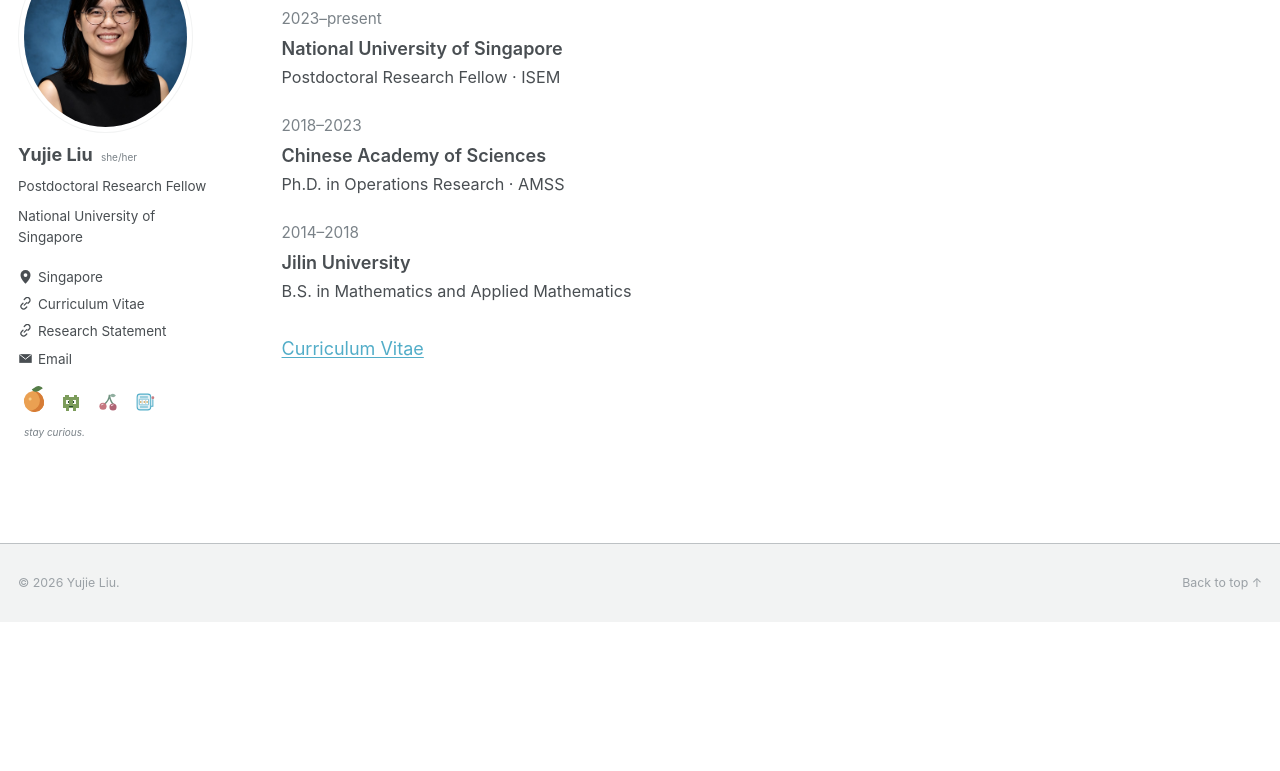
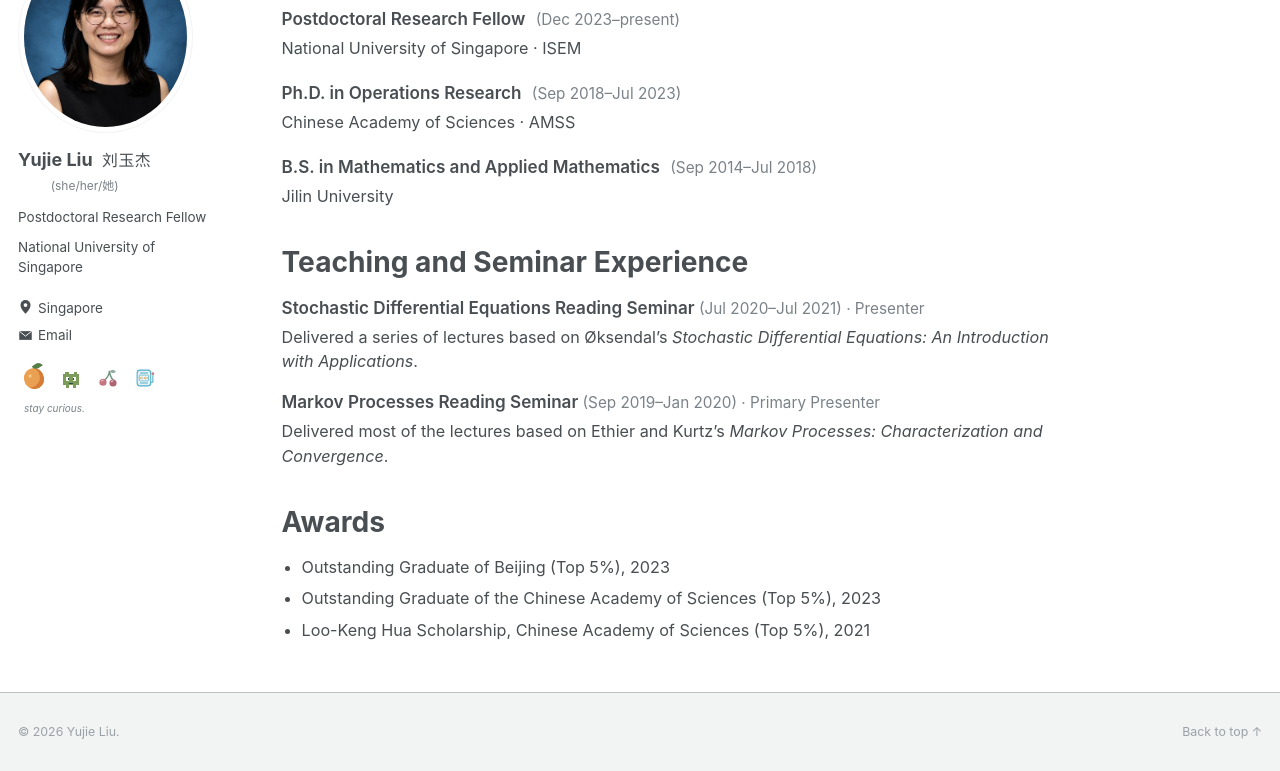
Before and after one commit to yujieliu-01/yujieliu-01.github.io, a plain HTML site: page background/index.html in a window 1280 px wide. Shown: the part 178-949 px from the top of the page. Before the commit the page ends 800 px from the top, so only its background shows below. Drawn offline with Linux system fonts and the light colour scheme.

Commit message:
1024-0940pm

```diff
--- a/assets/site.css
+++ b/assets/site.css
@@ -33,8 +33,9 @@
 .profile { position: sticky; top: 36px; min-width: 0; align-self: start; }
 .portrait-link { display: block; max-width: 175px; }
 .portrait { display: block; width: 100%; height: auto; padding: 5px; border: 1px solid var(--line); border-radius: 50%; }
-.profile-name { font-size: 1rem; line-height: 1.3; margin: 10px 0; font-weight: 700; }
-.pronouns { display: inline-block; margin-left: 4px; color: var(--muted); font-size: 10px; font-weight: 400; white-space: nowrap; }
+.profile-name { width: fit-content; max-width: 100%; font-size: 1rem; line-height: 1.4; margin: 14px 0 12px; font-weight: 700; }
+.profile-name > [lang="zh-CN"] { display: inline-block; margin-left: 5px; font-size: .88em; font-weight: 500; letter-spacing: .04em; }
+.pronouns { display: block; margin-top: 5px; color: var(--muted); font-size: 12px; line-height: 1.5; font-weight: 400; white-space: nowrap; text-align: center; }
 .position, .affiliation { font-size: .75rem; line-height: 1.5; margin: 0 0 10px; }
 .affiliation { margin-bottom: 20px; }
 .profile-links { list-style: none; margin: 0; padding: 0; font-size: .75rem; }
@@ -70,6 +71,12 @@
 .publications h3 { font-size: 1rem; line-height: 1.5; font-weight: 500; margin: 0 0 4px; }
 .publications h3 a { color: inherit; text-decoration: none; }
 .publications h3 a:hover { text-decoration: underline; }
+.paper-game { display: inline-flex; width: 64px; height: 64px; padding: 0; align-items: center; justify-content: center; border: 0; border-radius: 8px; background: transparent; cursor: pointer; }
+.paper-game[hidden] { display: none; }
+.paper-game:hover { background: #f0f7f8; }
+.paper-game:focus-visible { outline: 2px solid #52adc8; outline-offset: 3px; }
+.paper-game picture, .paper-game img { display: block; width: 64px; height: 64px; }
+.paper-game img { object-fit: contain; }
 .authors, .venue { margin: 0 0 4px; font-size: .9rem; }
 .authors strong { font-weight: 600; }
 .venue em { font-style: italic; }
@@ -77,12 +84,20 @@
 .status::before { content: "·"; margin-right: 5px; }
 .paper-note { font-size: .85rem; margin: 5px 0 0; }
 .paper-link { display: inline-block; font-size: .85rem; margin-top: 3px; }
-.background-list { margin: 22px 0 32px; }
-.background-list > div { margin-bottom: 26px; }
-.background-list dt { margin-bottom: 4px; color: var(--muted); font-size: .85rem; }
+.background-list { margin: 20px 0 0; }
+.background-list > div + div { margin-top: 20px; }
+.background-list dt { margin-bottom: 4px; font-size: .95rem; line-height: 1.5; font-weight: 600; }
+.background-dates { display: inline-block; margin-left: 6px; color: var(--muted); font-size: .85rem; font-weight: 400; }
 .background-list dd { margin: 0; }
 .background-list strong { font-weight: 600; }
 .background-list dd span { display: block; font-size: .9rem; margin-top: 3px; }
+.honors-list { margin: 0; padding-left: 20px; font-size: .9rem; line-height: 1.6; }
+.honors-list li + li { margin-top: 6px; }
+.seminar-list { list-style: none; margin: 0; padding: 0; }
+.seminar-list li + li { margin-top: 16px; }
+.seminar-list h3 { margin: 0 0 4px; font-size: .95rem; line-height: 1.5; font-weight: 600; }
+.seminar-meta { color: var(--muted); font-size: .85rem; font-weight: 400; }
+.seminar-list p { margin: 0; font-size: .9rem; line-height: 1.5; }
 .site-footer { width: 100%; background: #f2f3f3; border-top: 1px solid #bdc1c4; color: #9ba1a6; }
 .footer-inner { max-width: 1280px; min-height: 78px; margin: auto; padding: 28px 18px; display: flex; justify-content: space-between; align-items: center; gap: 20px; font-size: .6875rem; }
 .site-footer a { color: inherit; text-decoration: none; }
@@ -152,3 +167,7 @@
 dialog.wide-game{width:min(1120px,calc(100% - 48px))}
 .game-frame-container iframe{background:#fff}
 @media(max-width:520px){dialog.wide-game{width:calc(100% - 12px)}}
+
+.paper-title-game { display: flex; align-items: center; gap: 8px; }
+.paper-title-game > a { min-width: 0; }
+.paper-title-game .paper-game { flex: 0 0 64px; margin: -5px 0; }
--- a/background/index.html
+++ b/background/index.html
@@ -5,7 +5,7 @@
   <meta name="viewport" content="width=device-width, initial-scale=1">
   <meta name="description" content="Yujie Liu is a postdoctoral research fellow at the National University of Singapore, studying stochastic modeling, queueing systems, and online learning.">
   <meta name="theme-color" content="#ffffff">
-  <meta property="og:title" content="Background — Yujie Liu">
+  <meta property="og:title" content="Experience — Yujie Liu">
   <meta property="og:description" content="Stochastic systems, online learning, and decision-making under uncertainty.">
   <meta property="og:type" content="website">
   <meta property="og:url" content="https://yujieliu-01.github.io/background/">
@@ -14,7 +14,7 @@
   <link rel="icon" href="../assets/favicon.svg" type="image/svg+xml">
   <link rel="stylesheet" href="../assets/site.css?v=20261024-games">
   <script src="../assets/site.js?v=20261024-games" defer></script>
-  <title>Background — Yujie Liu</title>
+  <title>Experience — Yujie Liu</title>
 </head>
 <body id="top">
   <a class="skip-link" href="#main">Skip to content</a>
@@ -22,14 +22,14 @@
     <nav class="header-inner" aria-label="Main navigation">
         <a class="wordmark" href=".././">Yujie Liu</a>
         <a href="../research/">Research</a>
-        <a href="../background/" aria-current="page">Background</a>
+        <a href="../background/" aria-current="page">Experience</a>
     </nav>
   </header>
   <div class="page-layout">
     <aside class="profile" aria-label="Profile and contact">
       <a class="portrait-link" href=".././" aria-label="Yujie Liu, home"><img class="portrait" src="../assets/profile.jpg" alt="Portrait of Yujie Liu" width="398" height="439" fetchpriority="high"></a>
       <div class="profile-copy">
-        <h2 class="profile-name">Yujie Liu <span class="pronouns">she/her</span></h2>
+        <h2 class="profile-name">Yujie Liu <span lang="zh-CN">刘玉杰</span><span class="pronouns">(she/her/她)</span></h2>
         <p class="position">Postdoctoral Research Fellow</p>
         <p class="affiliation">National University of Singapore</p>
       </div>
@@ -37,8 +37,6 @@
         <button class="profile-toggle" type="button" aria-expanded="false" aria-controls="profile-links" hidden>Follow <span aria-hidden="true">▾</span></button>
         <ul class="profile-links" id="profile-links">
           <li><svg class="contact-icon" viewBox="0 0 24 24" aria-hidden="true"><path d="M12 22s8-7.3 8-14a8 8 0 1 0-16 0c0 6.7 8 14 8 14Z"/><circle cx="12" cy="8" r="3" fill="white"/></svg><span>Singapore</span></li>
-          <li><a href="../assets/Yujie-Liu-CV.pdf"><svg class="contact-icon" viewBox="0 0 24 24" aria-hidden="true"><path fill="none" stroke="currentColor" stroke-width="2" stroke-linecap="round" d="m10 13 4-4m-6 1-2 2a4 4 0 0 0 6 6l2-2m2-6 2-2a4 4 0 0 0-6-6l-2 2"/></svg>Curriculum Vitae</a></li>
-          <li><a href="../assets/Yujie-Liu-Research-Statement.pdf"><svg class="contact-icon" viewBox="0 0 24 24" aria-hidden="true"><path fill="none" stroke="currentColor" stroke-width="2" stroke-linecap="round" d="m10 13 4-4m-6 1-2 2a4 4 0 0 0 6 6l2-2m2-6 2-2a4 4 0 0 0-6-6l-2 2"/></svg>Research Statement</a></li>
           <li><a href="mailto:yj-liu@nus.edu.sg"><svg class="contact-icon" viewBox="0 0 24 24" aria-hidden="true"><path d="M2 5h20v14H2z"/><path fill="none" stroke="white" stroke-width="1.5" d="m2 5 10 8L22 5"/></svg>Email</a></li>
         </ul>
       </div>
@@ -54,11 +52,40 @@
       <section id="background" aria-labelledby="background-title">
         <h1 id="background-title">Background</h1>
         <dl class="background-list">
-          <div><dt>2023–present</dt><dd><strong>National University of Singapore</strong><span>Postdoctoral Research Fellow · ISEM</span></dd></div>
-          <div><dt>2018–2023</dt><dd><strong>Chinese Academy of Sciences</strong><span>Ph.D. in Operations Research · AMSS</span></dd></div>
-          <div><dt>2014–2018</dt><dd><strong>Jilin University</strong><span>B.S. in Mathematics and Applied Mathematics</span></dd></div>
+          <div>
+            <dt>Postdoctoral Research Fellow <span class="background-dates">(Dec 2023–present)</span></dt>
+            <dd><span>National University of Singapore · ISEM</span></dd>
+          </div>
+          <div>
+            <dt>Ph.D. in Operations Research <span class="background-dates">(Sep 2018–Jul 2023)</span></dt>
+            <dd><span>Chinese Academy of Sciences · AMSS</span></dd>
+          </div>
+          <div>
+            <dt>B.S. in Mathematics and Applied Mathematics <span class="background-dates">(Sep 2014–Jul 2018)</span></dt>
+            <dd><span>Jilin University</span></dd>
+          </div>
         </dl>
-        <p><a href="../assets/Yujie-Liu-CV.pdf">Curriculum Vitae</a></p>
+      </section>
+      <section id="teaching" aria-labelledby="teaching-title">
+        <h2 id="teaching-title">Teaching and Seminar Experience</h2>
+        <ul class="seminar-list">
+          <li>
+            <h3>Stochastic Differential Equations Reading Seminar <span class="seminar-meta">(Jul 2020–Jul 2021) · Presenter</span></h3>
+            <p>Delivered a series of lectures based on Øksendal’s <em>Stochastic Differential Equations: An Introduction with Applications</em>.</p>
+          </li>
+          <li>
+            <h3>Markov Processes Reading Seminar <span class="seminar-meta">(Sep 2019–Jan 2020) · Primary Presenter</span></h3>
+            <p>Delivered most of the lectures based on Ethier and Kurtz’s <em>Markov Processes: Characterization and Convergence</em>.</p>
+          </li>
+        </ul>
+      </section>
+      <section id="honors" aria-labelledby="honors-title">
+        <h2 id="honors-title">Awards</h2>
+        <ul class="honors-list">
+          <li>Outstanding Graduate of Beijing (Top 5%), 2023</li>
+          <li>Outstanding Graduate of the Chinese Academy of Sciences (Top 5%), 2023</li>
+          <li>Loo-Keng Hua Scholarship, Chinese Academy of Sciences (Top 5%), 2021</li>
+        </ul>
       </section>
     </main>
   </div>
```
Also changed, not shown: index.html (+5 -8 lines), research/index.html (+17 -18 lines), README.md, assets/cat-slot-static.png (added), 2 other files.
